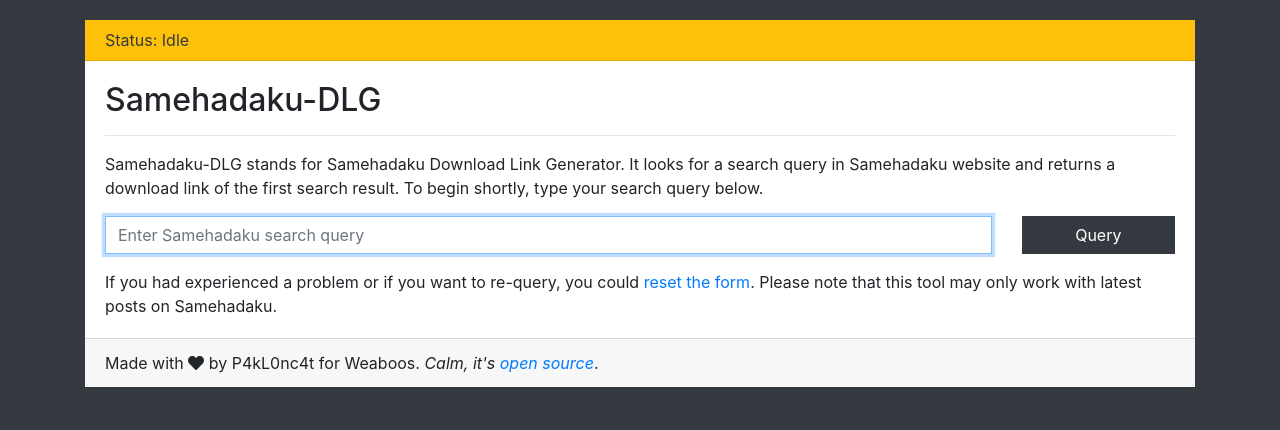
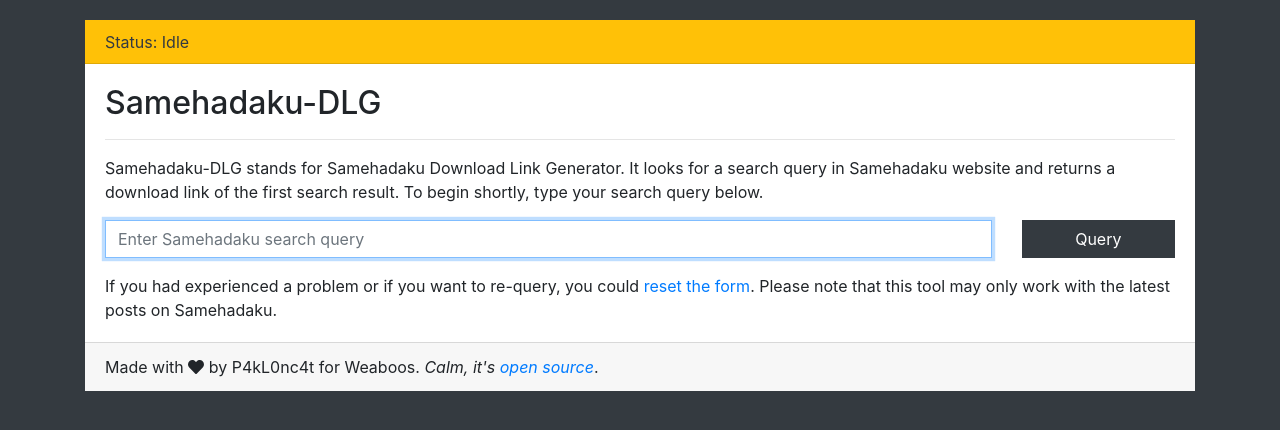
Before and after one commit to 84KaliPleXon3/Samehadaku-DLG, a Flask app: page / in a window 1280 px wide. Shown: the top 430 px of the page. Run offline with Flask 2, Linux system fonts and the light colour scheme; some libraries are stand-ins or nearby versions.

Commit message:
Edit css

```diff
--- a/templates/index.html
+++ b/templates/index.html
@@ -14,8 +14,8 @@
 			margin-top: 1.25rem !important;
 		}
 		.condensed-x {
-			padding-top: 0.5rem !important;
-			padding-bottom: 0.5rem !important;
+			padding-top: 0.6rem !important;
+			padding-bottom: 0.6rem !important;
 		}
 		* {
 			border-radius: 0 !important;
@@ -63,7 +63,7 @@
 				</form>
 			</p>
 			<p class="card-text">
-				If you had experienced a problem or if you want to re-query, you could <a href onclick="resetForm();return false;" id="btnReset">reset the form</a>. Please note that this tool may only work with latest posts on Samehadaku.
+				If you had experienced a problem or if you want to re-query, you could <a href onclick="resetForm();return false;" id="btnReset">reset the form</a>. Please note that this tool may only work with the latest posts on Samehadaku.
 			</p>
 		</div>
 		<div class="card-footer">
```
